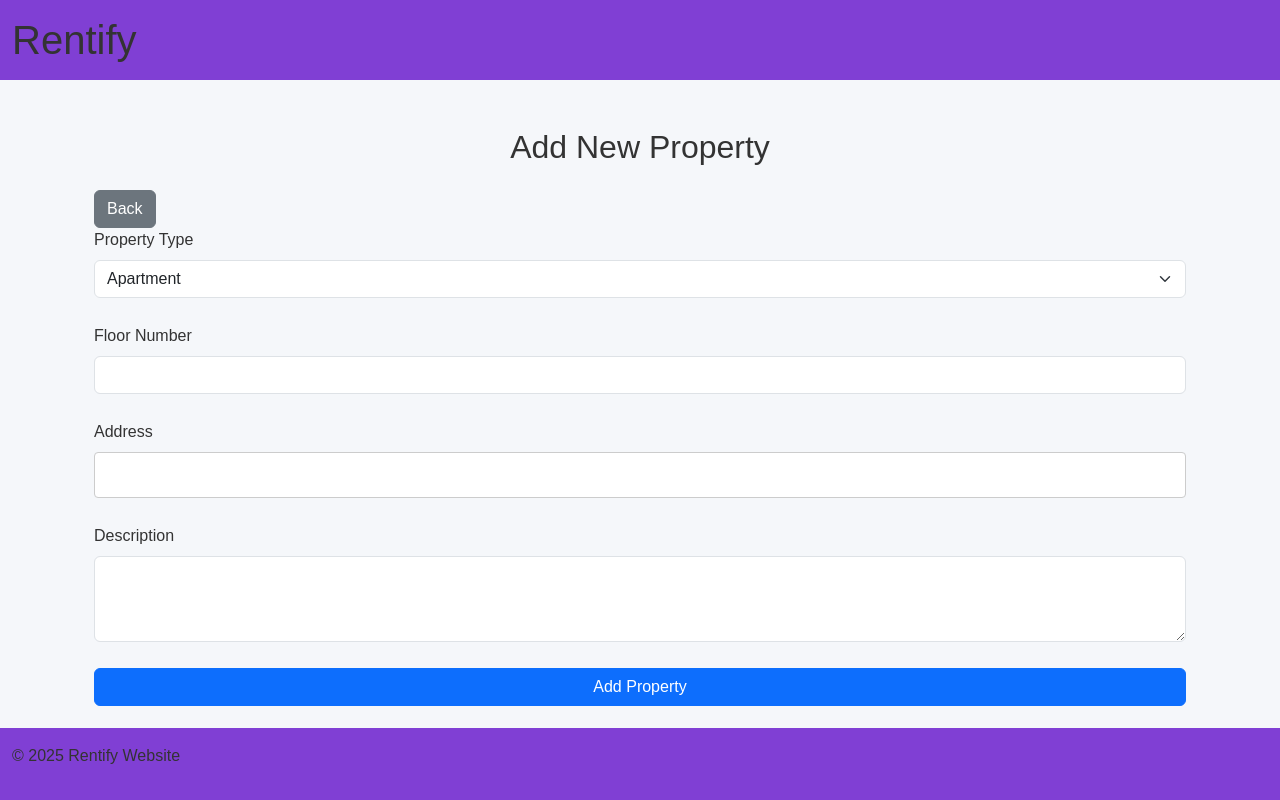
After one commit to EddieLin1/471PROJ, a Flask app: page /property-view/1 in a window 1280 px wide. The commit adds this page. Run offline with Flask 3, Linux system fonts and the light colour scheme; data comes from the database, SQL or seed files in the repository; both versions use the stored data as it was after the commit.

Commit message:
adding add and edit properties as well as images and testing table appt and house

```diff
--- a/app.py
+++ b/app.py
@@ -6,6 +6,7 @@ app.secret_key = "secret"
 
 @app.route("/", methods=["GET"])
 def home():
+    session.clear()
     return render_template("index.html")
 
 @app.route("/user", methods=["GET", "POST"])
@@ -64,7 +65,7 @@ def logout():
 
 @app.route("/contractor-view", methods=["GET"])
 def contractor():
-    # Fetch employees
+
     with sqlite3.connect("Homeapp.db") as conn:
         emps = conn.execute("SELECT * FROM employee").fetchall()
 
@@ -72,7 +73,7 @@ def contractor():
 
 @app.route("/lease-agreement-view", methods=["GET"])
 def leaseAgreement():
-    # Fetch employees
+
     with sqlite3.connect("Homeapp.db") as conn:
         las = conn.execute("SELECT * FROM leaseagreement").fetchall()
 
@@ -80,19 +81,119 @@ def leaseAgreement():
 
 @app.route("/property-view", methods=["GET"])
 def property():
-    # Fetch employees
+
     with sqlite3.connect("Homeapp.db") as conn:
         ps = conn.execute("SELECT * FROM property").fetchall()
 
     return render_template("PropertyView.html", ps=ps)
 
-@app.route("/room-view", methods=["GET"])
-def room():
-    # Fetch employees
+@app.route("/property-view/<int:property_id>", methods=["GET"])
+def property_specific(property_id):
+    form = {
+        "property_id": 0,
+        "property_type": "",
+        "address": "",
+        "description": "",
+        "floor_number": None,
+        "num_floors": None
+    }
+
+    if property_id != 0:
+        with sqlite3.connect("Homeapp.db") as conn:
+            p = conn.execute("SELECT * FROM PROPERTY WHERE PropertyID = ?", (property_id,)).fetchone()
+            if p:
+                form["property_id"] = p[0]
+                form["address"] = p[1]
+                form["description"] = p[2]
+
+                a = conn.execute("SELECT FloorNumber FROM APARTMENT WHERE PropertyID = ?", (property_id,)).fetchone()
+                h = conn.execute("SELECT NumFloors FROM HOUSE WHERE PropertyID = ?", (property_id,)).fetchone()
+
+                if a:
+                    form["property_type"] = "apartment"
+                    form["floor_number"] = a[0]
+                elif h:
+                    form["property_type"] = "house"
+                    form["num_floors"] = h[0]
+
+    return render_template("PropertyEdit.html", form=form)
+
+
+@app.route("/add-property", methods=["POST"])
+def add_property():
+    property_id = int(request.form["property_id"])
+    property_type = request.form["property_type"]
+    address = request.form["address"]
+    description = request.form["description"]
+    floor_number = request.form.get("floor_number")
+    num_floors = request.form.get("num_floors")
+
     with sqlite3.connect("Homeapp.db") as conn:
-        rs = conn.execute("SELECT * FROM room").fetchall()
+        cursor = conn.cursor()
 
-    return render_template("RoomView.html", rs=rs)
+        if property_id == 0:
+            # --- ADD NEW ---
+            base_id = 4000 if property_type == "apartment" else 5000
+            max_id = cursor.execute("""
+                SELECT MAX(PropertyID) FROM PROPERTY WHERE PropertyID BETWEEN ? AND ?
+            """, (base_id, base_id + 999)).fetchone()[0]
+            new_id = (max_id + 1) if max_id else base_id + 1
+
+            cursor.execute("""
+                INSERT INTO PROPERTY (PropertyID, Address, Description, OwnerSSN)
+                VALUES (?, ?, ?, ?)
+            """, (new_id, address, description, session.get('ssn')))
+
+            if property_type == "apartment":
+                cursor.execute("INSERT INTO APARTMENT (PropertyID, FloorNumber) VALUES (?, ?)",
+                               (new_id, int(floor_number)))
+            else:
+                cursor.execute("INSERT INTO HOUSE (PropertyID, NumFloors) VALUES (?, ?)",
+                               (new_id, int(num_floors)))
+
+        else:
+            # --- UPDATE EXISTING ---
+            cursor.execute("""
+                UPDATE PROPERTY SET Address = ?, Description = ? WHERE PropertyID = ?
+            """, (address, description, property_id))
+
+            # Check what type currently exists
+            is_apartment = cursor.execute("SELECT 1 FROM APARTMENT WHERE PropertyID = ?", (property_id,)).fetchone()
+            is_house = cursor.execute("SELECT 1 FROM HOUSE WHERE PropertyID = ?", (property_id,)).fetchone()
+
+            if property_type == "apartment":
+                if is_house:
+                    cursor.execute("DELETE FROM HOUSE WHERE PropertyID = ?", (property_id,))
+                cursor.execute("REPLACE INTO APARTMENT (PropertyID, FloorNumber) VALUES (?, ?)",
+                               (property_id, int(floor_number)))
+            else:  # house
+                if is_apartment:
+                    cursor.execute("DELETE FROM APARTMENT WHERE PropertyID = ?", (property_id,))
+                cursor.execute("REPLACE INTO HOUSE (PropertyID, NumFloors) VALUES (?, ?)",
+                               (property_id, int(num_floors)))
+
+        conn.commit()
+
+    with sqlite3.connect("Homeapp.db") as conn:
+        ps = conn.execute("SELECT * FROM property").fetchall()
+
+    return render_template("PropertyView.html", ps=ps)
+
+@app.route("/test-house", methods=["GET"])
+def thouse():
+
+    with sqlite3.connect("Homeapp.db") as conn:
+        ths = conn.execute("SELECT * FROM house").fetchall()
+
+    return render_template("thouse.html", ths=ths)
+
+@app.route("/test-appt", methods=["GET"])
+def tappt():
+
+    with sqlite3.connect("Homeapp.db") as conn:
+        tas = conn.execute("SELECT * FROM apartment").fetchall()
+
+    return render_template("tappt.html", tas=tas)
 
 
 if __name__ == '__main__':
--- a/static/css/styles.css
+++ b/static/css/styles.css
@@ -44,7 +44,7 @@ body {
   }
 
   th {
-    background-color: #3b82f6;
+    background-color: #dd7df3;
     color: white;
   }
 
--- a/templates/Base.html
+++ b/templates/Base.html
@@ -23,6 +23,8 @@
                         <a href="/property-view" class="text-white me-3">Properties</a>
                         <a href="/contractor-view" class="text-white me-3">Services</a>
                         <a href="/lease-agreement-view" class="text-white me-3">Lease Agreements</a>
+                        <a href="/test-house" class="text-white me-3">test house</a>
+                        <a href="/test-appt" class="text-white me-3">test appt</a>
                     </nav>
                 {% elif session.get('access') == 'client' %}
                     <nav>
--- /dev/null
+++ b/templates/PropertyEdit.html
@@ -0,0 +1,80 @@
+{% extends 'base.html' %}
+
+{% block title %}Property View Specific{% endblock %}
+
+{% block content %}
+<script>
+    function togglePropertyFields() {
+      const type = document.getElementById("propertyType").value;
+      const floorField = document.getElementById("floorNumberField");
+      const numFloorsField = document.getElementById("numFloorsField");
+
+      if (type === "apartment") {
+        floorField.style.display = "block";
+        numFloorsField.style.display = "none";
+      } else if (type === "house") {
+        floorField.style.display = "none";
+        numFloorsField.style.display = "block";
+      } else {
+        floorField.style.display = "none";
+        numFloorsField.style.display = "none";
+      }
+    }
+
+    // Initialize fields correctly on page load
+    document.addEventListener("DOMContentLoaded", function () {
+      togglePropertyFields();
+    });
+  </script>
+
+
+<div class="container mt-5">
+  <h2 class="mb-4">
+    {% if form.property_id != 0 %}
+      Edit Property #{{ form.property_id }}
+    {% else %}
+      Add New Property
+    {% endif %}
+  </h2>
+  <a href="/property-view" class="btn btn-secondary">Back</a>
+  <form method="POST" action="/add-property">
+    <input type="hidden" name="property_id" value="{{ form.property_id }}">
+
+    <div class="mb-3">
+        <label for="propertyType" class="form-label">Property Type</label>
+        <select class="form-select" id="propertyType" name="property_type" required onchange="togglePropertyFields()">
+          <option value="apartment" {% if form.property_type == 'apartment' %}selected{% endif %}>Apartment</option>
+          <option value="house" {% if form.property_type == 'house' %}selected{% endif %}>House</option>
+        </select>
+      </div>
+
+      <!-- Apartment-specific field -->
+      <div class="mb-3" id="floorNumberField" style="display: none;">
+        <label for="floor_number" class="form-label">Floor Number</label>
+        <input type="number" class="form-control" id="floor_number" name="floor_number"
+               value="{{ form.floor_number or '' }}">
+      </div>
+
+      <!-- House-specific field -->
+      <div class="mb-3" id="numFloorsField" style="display: none;">
+        <label for="num_floors" class="form-label">Number of Floors</label>
+        <input type="number" class="form-control" id="num_floors" name="num_floors"
+               value="{{ form.num_floors or '' }}">
+      </div>
+
+    <div class="mb-3">
+      <label for="address" class="form-label">Address</label>
+      <input type="text" class="form-control" name="address" value="{{ form.address }}" required>
+    </div>
+
+    <div class="mb-3">
+      <label for="description" class="form-label">Description</label>
+      <textarea class="form-control" name="description" rows="3" required>{{ form.description }}</textarea>
+    </div>
+
+    <button type="submit" class="btn btn-primary">
+      {% if form.property_id != 0 %}Update Property{% else %}Add Property{% endif %}
+    </button>
+  </form>
+</div>
+{% endblock %}
```
Also changed, not shown: database.py (+9 -9 lines), templates/PropertyView.html (+19 -6 lines), templates/tappt.html (added, +26 -0 lines), templates/thouse.html (added, +26 -0 lines), Homeapp.db, static/images/appt1.jpg (added), static/images/appt2.jpg (added), static/images/appt3.jpg (added), static/images/house1.jpg (added), static/images/house2.jpg (added), static/images/house3.jpg (added), static/images/house4.jpg (added), 1 other file.
